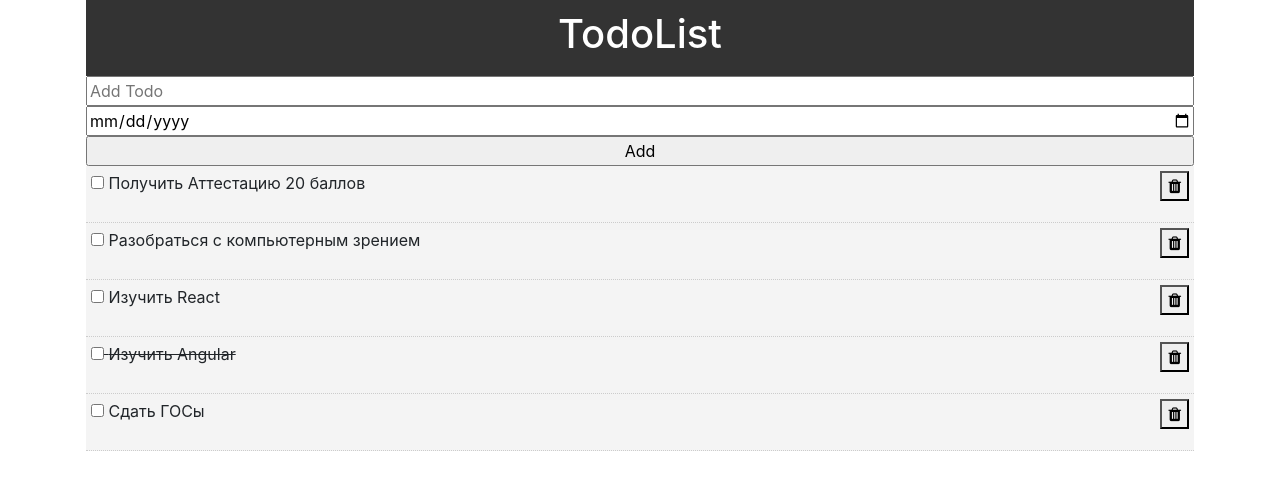
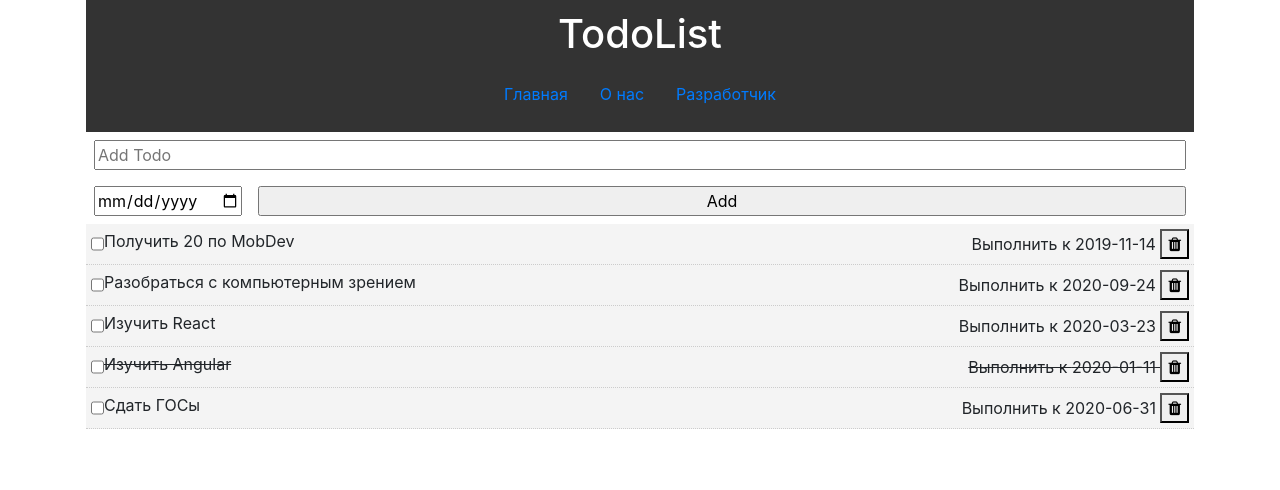
Before and after one commit to koroteevmv/web_1_react, a React (Create React App) app: page / in a window 1280 px wide. Shown: the top 490 px of the page. Built offline with nearby package versions, Linux system fonts and the light colour scheme.

Commit message:
final commit

```diff
--- a/package.json
+++ b/package.json
@@ -6,6 +6,7 @@
     "react": "^16.10.1",
     "react-bootstrap": "^1.0.0-beta.14",
     "react-dom": "^16.10.1",
+    "react-router-dom": "^5.1.2",
     "react-scripts": "3.1.2"
   },
   "scripts": {
--- a/src/App.js
+++ b/src/App.js
@@ -3,74 +3,97 @@ import './App.css';
 import Todos from './components/Todos'
 import Header from "./components/layout/header";
 import AddTodo from "./components/addTodo";
+import About from "./components/About";
+import Author from "./components/Author";
+import { BrowserRouter as Router, Route } from 'react-router-dom';
 
-class App extends React.Component{
+class App extends React.Component {
   state = {
-    todos:[
+    todos: [
       {
         id: 1,
-        title: 'Получить Аттестацию 20 баллов',
-        completed: false,
+        title: 'Получить 20 по MobDev',
+        date: '2019-11-14',
+        completed: false
       },
       {
         id: 2,
         title: 'Разобраться с компьютерным зрением',
-        completed: false,
+        date: '2020-09-24',
+        completed: false
       },
       {
         id: 3,
         title: 'Изучить React',
-        completed: false,
+        date: '2020-03-23',
+        completed: false
       },
       {
         id: 4,
         title: 'Изучить Angular',
-        completed: true,
+        date: '2020-01-11',
+        completed: true
       },
       {
         id: 5,
         title: 'Сдать ГОСы',
-        completed: false,
-      },
+        date: '2020-06-31',
+        completed: false
+      }
     ]
   };
 
   // Toggle complete
-  markComplete =(id) => {
-    this.setState({ todos: this.state.todos.map(todo =>{
+  markComplete = (id) => {
+    this.setState({
+      todos: this.state.todos.map(todo => {
         if (todo.id === id) {
           todo.completed = !todo.completed;
         }
         return todo;
-      }) });
+      })
+    });
   };
 
   delTodo = (id) => {
-    this.setState({todos: [...this.state.todos.filter(todo => todo.id != id)]});
+    this.setState({ todos: [...this.state.todos.filter(todo => todo.id !== id)] });
   }
 
-  addTodo = (title) => {
+  addTodo = (title, date) => {
     const len = this.state.todos.length;
     const newTodo = {
-      id:len+1,
+      id: len + 1,
       title: title,
+      date: date,
       completed: false,
     };
-    this.setState({todos: [...this.state.todos, newTodo]});
+    console.log(this.state.todos.sort((prev, next) => {
+      if ( prev.title < next.title ) return -1;
+      if ( prev.title < next.title ) return 1;
+  }));
+    this.setState({ todos: [...this.state.todos, newTodo]});
   };
 
   render() {
     return (
+      <Router>
         <div className="App">
           <div className="container">
-            <Header/>
-            <AddTodo addTodo={this.addTodo}/>
+            <Header />
+            <Route exact path='/' render={props => (
+              <React.Fragment>
+                <AddTodo addTodo={this.addTodo} />
                 <Todos todos={this.state.todos}
                   markComplete={this.markComplete}
                   delTodo={this.delTodo}
                 />
+              </React.Fragment>
+            )} />
+            <Route path='/about' component={About} />
+            <Route path='/author' component={Author} />
           </div>
         </div>
+      </Router>
     );
   }
 }
--- /dev/null
+++ b/src/components/About.js
@@ -0,0 +1,9 @@
+import React from 'react';
+
+class About extends React.Component{
+    render() {
+        return (<p>Web App for TODOlist</p>);
+    }
+}
+
+export default About;
--- /dev/null
+++ b/src/components/Author.js
@@ -0,0 +1,9 @@
+import React from 'react';
+
+class Author extends React.Component{
+    render() {
+        return (<p><b>АВТОР ПРИСЕНКО ВЯЧЕСЛАВ ГРУППА ПИ4-2</b></p>);
+    }
+}
+
+export default Author;
--- a/src/components/TodoItem.js
+++ b/src/components/TodoItem.js
@@ -1,5 +1,6 @@
 import React from 'react';
-import PropTypes from 'prop-types'
+import PropTypes from 'prop-types';
+import App from '../App';
 
 class TodoItem extends React.Component {
     getStyle = () => {
@@ -16,17 +17,21 @@ class TodoItem extends React.Component {
     }
 
     render() {
-        const { id, title } = this.props.todo;
+        const { id, title, date } = this.props.todo;
+        this.date = new Date(date);
         return (
             <div style={this.getStyle()}>
-                <p align='left' className="d-flex justify-content-between">
+                <div align='left' className="d-flex justify-content-between">
+                    <span className="d-flex jusify-content-between">
+                        <input type="checkbox" onChange={this.props.markComplete.bind(this, id)} />{' '}{title}
+                    </span>
                     <div>
-                        <input type="checkbox" onChange={this.props.markComplete.bind(this, id)} />{' '}{title}
+                    {'Выполнить к '}{date}{' '}
+                    <button onClick={this.props.delTodo.bind(this, id)}>
+                        <i className="fa fa-trash" aria-hidden="true"></i>
+                    </button>
                     </div>
-                    <button onClick={this.props.delTodo.bind(this, id)}>
-                        <i class="fa fa-trash" aria-hidden="true"></i>
-                    </button>
-                </p>
+                </div>
             </div>
         );
     }
--- a/src/components/addTodo.js
+++ b/src/components/addTodo.js
@@ -1,16 +1,16 @@
-import React, {Component} from 'react';
+import React, { Component } from 'react';
 
 class AddTodo extends Component {
 
-    state = {title: ''};
+    state = { title: '', date: '' };
     onChange = (e) => this.setState({
         [e.target.name]: e.target.value
     });
 
     onSubmit = (e) => {
         e.preventDefault();
-        this.props.addTodo(this.state.title);
-        this.setState({title: ''})
+        this.props.addTodo(this.state.title, this.state.date);
+        this.setState({ title: '', date: '' });
     };
 
     render() {
@@ -18,20 +18,25 @@ class AddTodo extends Component {
             <form className="d-flex flex-column" onSubmit={this.onSubmit}>
                 <input type='text'
                     name='title'
+                    className='m-2'
                     placeholder='Add Todo'
-                       style={{flex: '10'}}
+                    style={{ flex: '10' }}
                     value={this.state.title}
                     onChange={this.onChange}
                 />
+                <div className="d-flex">
                     <input type="date"
                         name="date"
-
+                        className="m-2"
+                        value={this.state.date}
+                        onChange={this.onChange}
                     />
                     <input type='submit'
                         value='Add'
-                       className='btm'
-                       style={{flex: '1'}}
+                        className='btm m-2'
+                        style={{ flex: '1' }}
                     />
+                </div>
             </form>
         );
     }
--- a/src/components/layout/header.js
+++ b/src/components/layout/header.js
@@ -1,9 +1,15 @@
 import React from 'react';
+import {Link} from 'react-router-dom';
 
 function Header() {
     return (
         <header style={headerStyle}>
             <h1>TodoList</h1>
+            <div className="d-flex justify-content-center">
+            <Link className="m-3" to='/'>Главная</Link>
+            <Link className="m-3" to='/about'> О нас</Link>
+            <Link className="m-3" to='/author'>Разработчик</Link>
+            </div>
         </header>
     )
 }
```
Also changed, not shown: 1 other file (tests, documents, lock files or other folders). Lines whose indentation alone changed are shown as unchanged.
